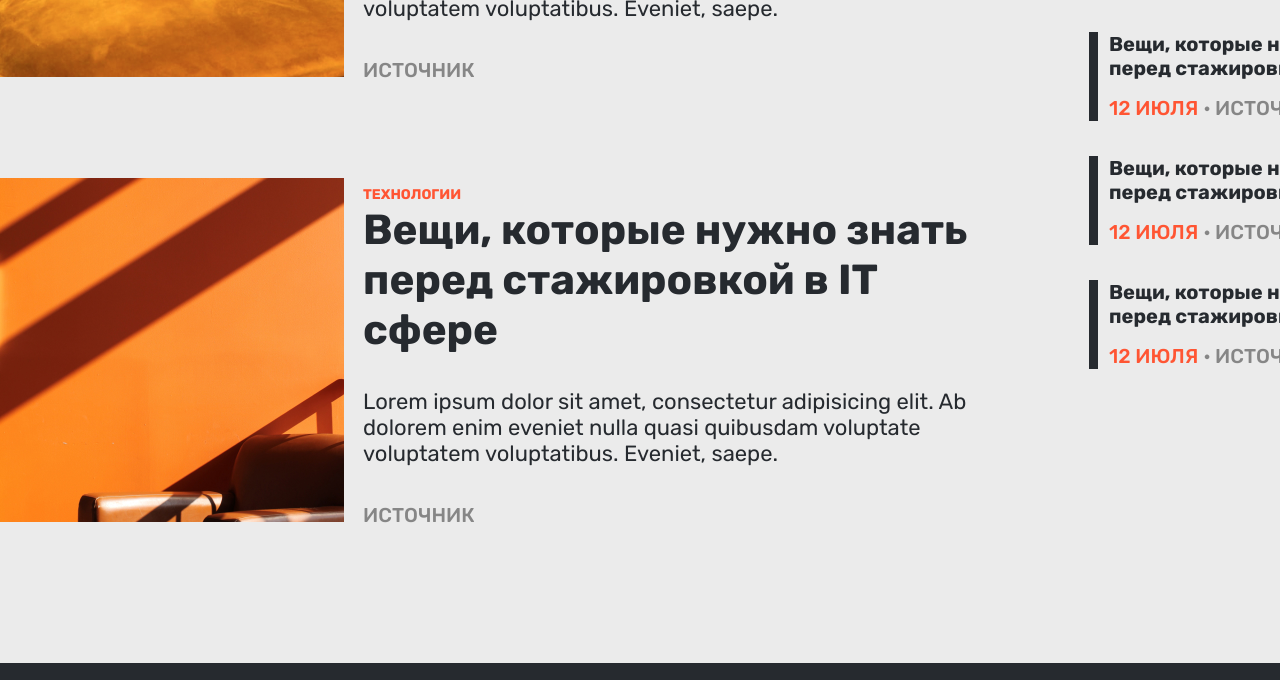
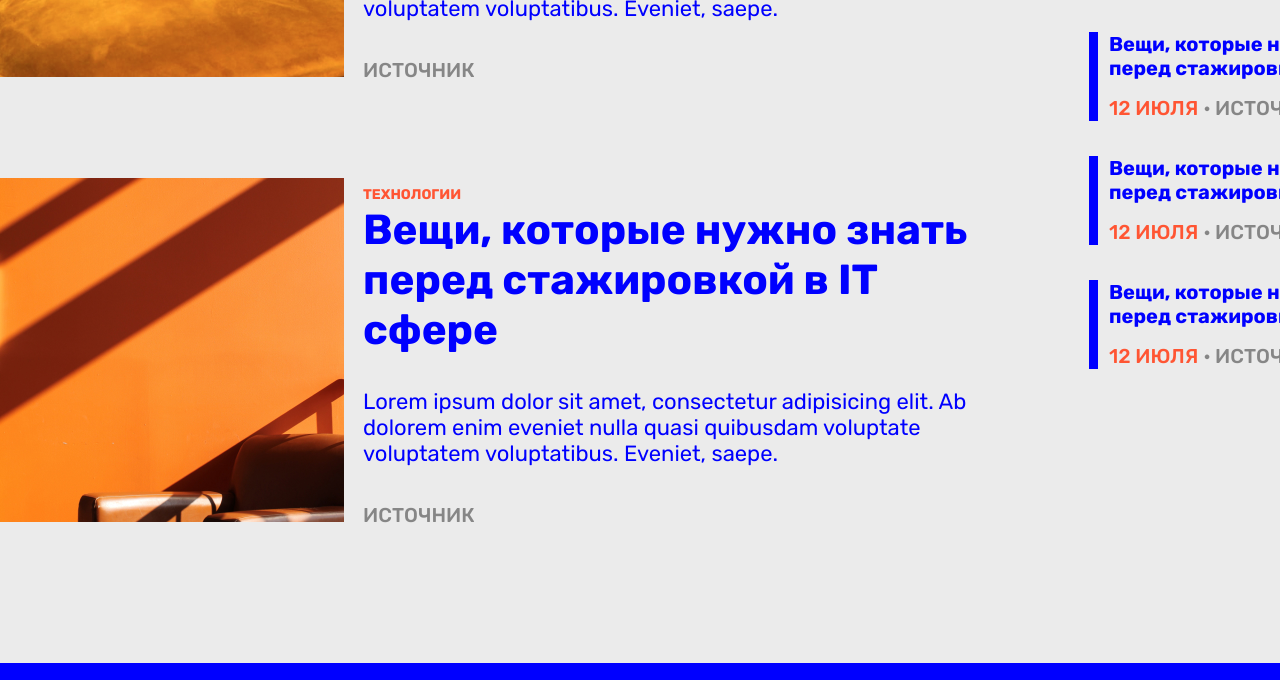
Before and after one commit to 19Huston81/newsfeed, a plain HTML site: page index.html in a window 1280 px wide. Shown: the part 928-1608 px from the top of the page. Drawn offline with Linux system fonts and the light colour scheme.

Commit message:
Update style.css test

```diff
--- a/style.css
+++ b/style.css
@@ -1,7 +1,7 @@
 @import url('https://fonts.googleapis.com/css2?family=Rubik:wght@400;500;700;900&display=swap');
 
 :root {
-    --color-primary: #262a2f;
+    --color-primary: blue;
     --color-accent: #ff5533;
     --color-gray: #868686;
     --color-white: #ffffff;
```
